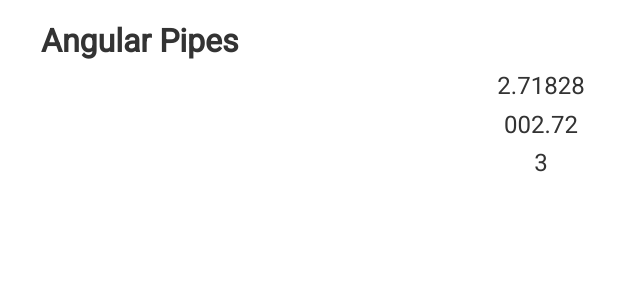
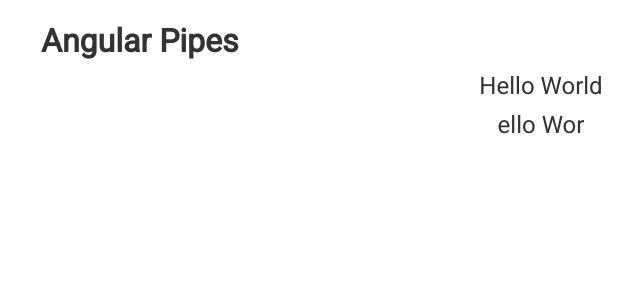
Before and after one commit to yakidan/Angular, an Angular app in the folder Angular/Practise/basics-and-syntax/angular-basics/: page / in a window 1280 px wide. Shown: the top 300 px of the page, without its empty margins (99-739 px from the left). Built offline with nearby package versions, Linux system fonts and the light colour scheme.

Commit message:
Pipes: work with String

```diff
--- a/Angular/Practise/basics-and-syntax/angular-basics/src/app/app.component.html
+++ b/Angular/Practise/basics-and-syntax/angular-basics/src/app/app.component.html
@@ -1,12 +1,9 @@
 <div class="container">
   <h1>Angular Pipes</h1>
   <p>
-    {{e|number:'1.1-5'}}
+    {{str | uppercase | lowercase|titlecase}}
   </p>
   <p>
-    {{e|number:'3.1-2'}}
-  </p>
-  <p>
-    {{e|number:'1.0-0'}}
+    {{str | titlecase | slice: 1:-2}}
   </p>
 </div>
--- a/Angular/Practise/basics-and-syntax/angular-basics/src/app/app.component.ts
+++ b/Angular/Practise/basics-and-syntax/angular-basics/src/app/app.component.ts
@@ -14,5 +14,7 @@
 })
 
 export class AppComponent {
-  e:number=Math.E;
+  e: number = Math.E;
+
+  str = 'Hello World'
 }
```
